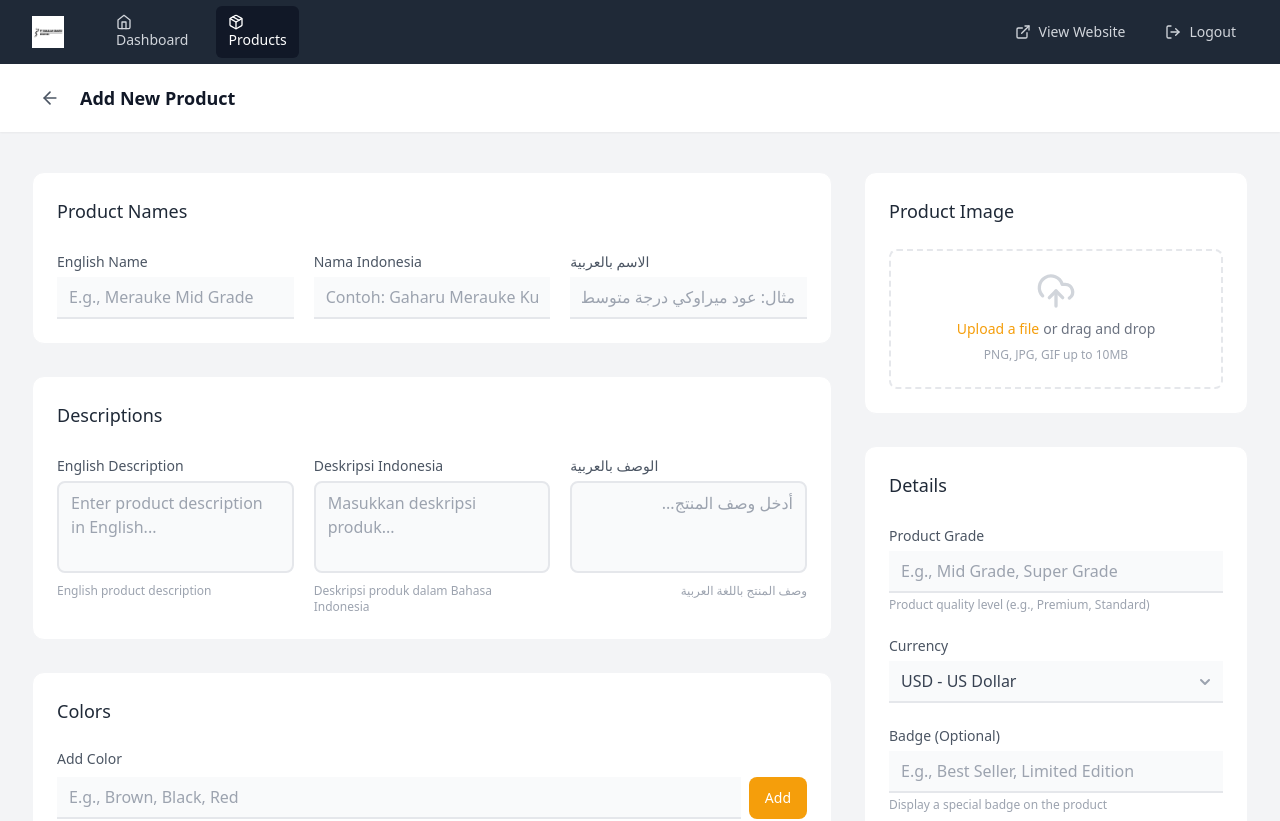
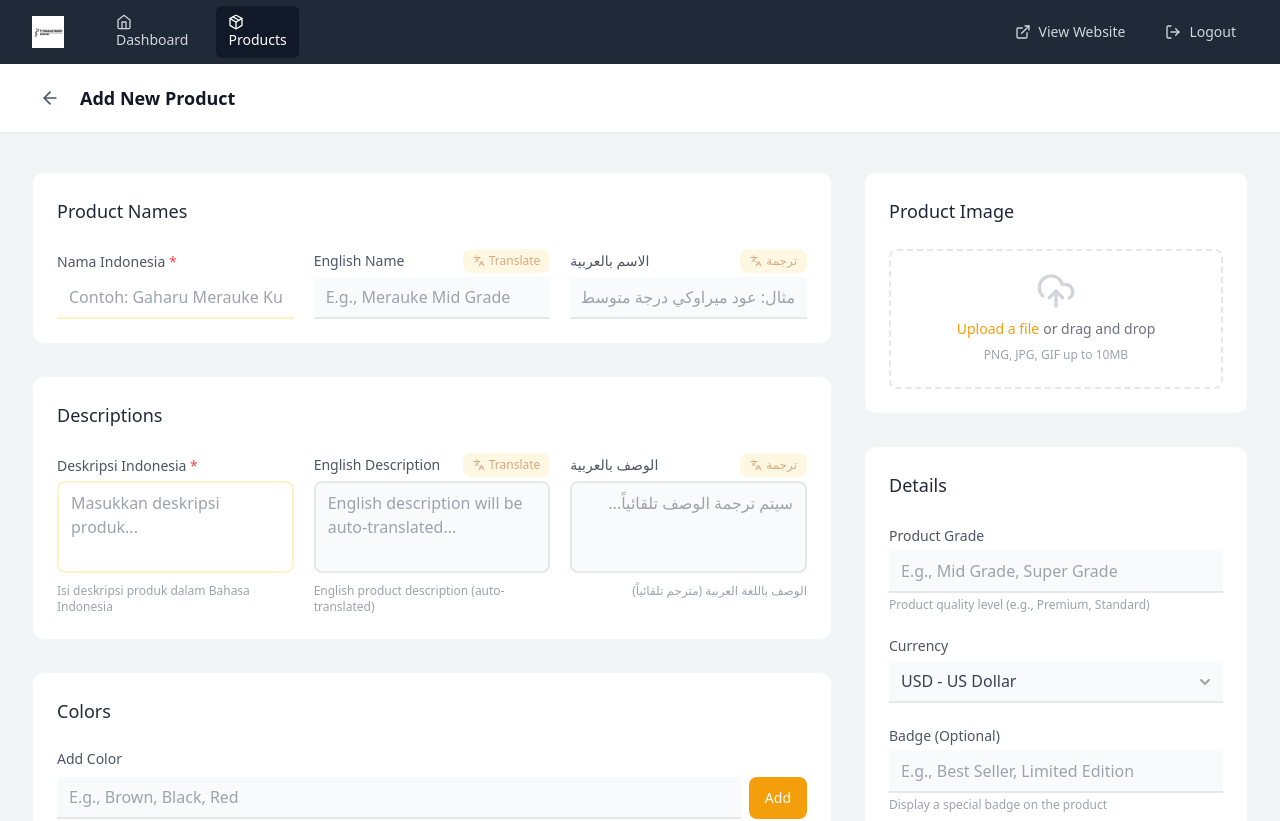
Before and after one commit to aldotobing/bakalahgaharu, a React (Vite) app: page /admin/products/new in a window 1280 px wide. Shown: the top 821 px of the page. Built offline with nearby package versions, Linux system fonts and the light colour scheme; sample sign-in values are in the browser's storage.

Commit message:
translation

```diff
--- a/package.json
+++ b/package.json
@@ -16,14 +16,15 @@
     "react": "^18.3.1",
     "react-country-flag": "^3.1.0",
     "react-dom": "^18.3.1",
-    "react-router-dom": "^7.6.3"
+    "react-router-dom": "^7.6.3",
+    "react-toastify": "^11.0.5"
   },
   "devDependencies": {
     "@eslint/js": "^9.9.1",
     "@types/node": "^24.0.10",
     "@types/react": "^18.3.5",
     "@types/react-dom": "^18.3.0",
-    "@vitejs/plugin-react": "^4.3.1",
+    "@vitejs/plugin-react": "^4.6.0",
     "autoprefixer": "^10.4.18",
     "eslint": "^9.9.1",
     "eslint-plugin-react-hooks": "^5.1.0-rc.0",
--- a/src/pages/admin/ProductForm.tsx
+++ b/src/pages/admin/ProductForm.tsx
@@ -1,9 +1,10 @@
 import { useState, useEffect } from 'react';
 import { useNavigate, useParams, Link } from 'react-router-dom';
 import { Product } from '@/types';
-import { Loader2, Plus, Trash2, UploadCloud, ArrowLeft } from 'lucide-react';
+import { Loader2, Plus, Trash2, UploadCloud, ArrowLeft, Languages } from 'lucide-react';
 import { API_BASE_URL } from '@/config';
 import AdminHeader from '@/components/admin/AdminHeader';
+import { toast } from 'react-toastify';
 
 type PriceOption = {
   price: number;
@@ -51,6 +52,7 @@ const ProductForm: React.FC = () => {
   const [colorInput, setColorInput] = useState('');
   const [imageFile, setImageFile] = useState<File | null>(null);
   const [isSubmitting, setIsSubmitting] = useState(false);
+  const [isTranslating, setIsTranslating] = useState(false);
   const [error, setError] = useState<string | null>(null);
 
   const fetchProduct = async () => {
@@ -167,6 +169,139 @@ const ProductForm: React.FC = () => {
   const handleImageChange = (e: React.ChangeEvent<HTMLInputElement>) => {
     if (e.target.files && e.target.files[0]) {
       setImageFile(e.target.files[0]);
+    }
+  };
+
+  const translateText = async (text: string, targetLang: 'en' | 'ar'): Promise<string> => {
+    try {
+      if (!text.trim()) return '';
+
+      setIsTranslating(true);
+
+      // Clear any previous error
+      setError(null);
+
+      // Create a more explicit prompt to get consistent JSON response
+      const prompt = `You are a translator. Translate this Indonesian text to English and Arabic.
+
+      Return ONLY a valid JSON array with two objects in this exact format:
+      [
+        { "english": "English translation here" },
+        { "arab": "Arabic translation here" }
+      ]
+
+      Indonesian Text: "${text.trim()}"`;
+
+      const response = await fetch('/api/cloudflare/v1/c3b9fa9ebddb0361afa9f84815831195/cloudflare/workers-ai/@cf/meta/llama-3.1-8b-instruct', {
+        method: 'POST',
+        headers: {
+          'Authorization': `Bearer ${import.meta.env.VITE_CF_TOKEN}`,
+          'Content-Type': 'application/json',
+        },
+        body: JSON.stringify({
+          prompt,
+          max_tokens: 500,
+          temperature: 0.3
+        }),
+      });
+
+      if (!response.ok) {
+        const errorData = await response.text();
+        console.error('Translation API error:', errorData);
+        throw new Error(`Translation failed: ${response.status} ${response.statusText}`);
+      }
+
+      const data = await response.json();
+      const result = data.result?.response || data.choices?.[0]?.message?.content || '';
+
+      try {
+        // Clean up the response to extract just the JSON
+        const jsonString = result
+          .replace(/^[^{]*/, '') // Remove anything before the first {
+          .replace(/[^}]*$/, '') // Remove anything after the last }
+          .replace(/[\r\n]/g, ''); // Remove newlines
+
+        // Try to parse the cleaned JSON
+        const translations = JSON.parse(`[${jsonString}]`);
+
+        // Find the correct translation
+        const translationObj = targetLang === 'en'
+          ? translations.find((t: any) => 'english' in t)
+          : translations.find((t: any) => 'arab' in t);
+
+        if (!translationObj) {
+          throw new Error(`Could not find ${targetLang === 'en' ? 'English' : 'Arabic'} translation in response`);
+        }
+
+        const translation = targetLang === 'en'
+          ? translationObj.english
+          : translationObj.arab;
+
+        if (!translation || typeof translation !== 'string') {
+          throw new Error('Invalid translation format received');
+        }
+
+        return translation.trim();
+
+      } catch (parseError) {
+        console.error('Error parsing translation:', parseError);
+        console.error('Raw response:', result);
+        throw new Error('Failed to parse translation response');
+      }
+    } catch (error) {
+      console.error('Translation error:', error);
+      toast.error(`Failed to translate to ${targetLang === 'en' ? 'English' : 'Arabic'}`);
+      return '';
+    } finally {
+      setIsTranslating(false);
+    }
+  };
+
+  const handleTranslateName = async (targetLang: 'en' | 'ar') => {
+    if (!formData.name.id) {
+      toast.warning('Please enter Indonesian name first');
+      return;
+    }
+
+    try {
+      const translatedText = await translateText(formData.name.id, targetLang);
+      if (translatedText) {
+        setFormData(prev => ({
+          ...prev,
+          name: {
+            ...prev.name,
+            [targetLang]: translatedText
+          }
+        }));
+        toast.success(`Successfully translated name to ${targetLang === 'en' ? 'English' : 'Arabic'}`);
+      }
+    } catch (error) {
+      console.error('Name translation error:', error);
+      toast.error(`Failed to translate name to ${targetLang === 'en' ? 'English' : 'Arabic'}`);
+    }
+  };
+
+  const handleTranslateDescription = async (targetLang: 'en' | 'ar') => {
+    if (!formData.description.id) {
+      toast.warning('Please enter Indonesian description first');
+      return;
+    }
+
+    try {
+      const translatedText = await translateText(formData.description.id, targetLang);
+      if (translatedText) {
+        setFormData(prev => ({
+          ...prev,
+          description: {
+            ...prev.description,
+            [targetLang]: translatedText
+          }
+        }));
+        toast.success(`Translated to ${targetLang === 'en' ? 'English' : 'Arabic'} successfully`);
+      }
+    } catch (error) {
+      console.error('Translation error:', error);
+      toast.error('Translation failed. Please try again.');
     }
   };
 
@@ -312,9 +447,40 @@ const ProductForm: React.FC = () => {
                 <h2 className="text-lg font-medium text-gray-800 mb-6">Product Names</h2>
                 <div className="grid grid-cols-1 md:grid-cols-3 gap-5">
                   <div className="space-y-1">
+                    <label htmlFor="name.id" className="text-sm font-normal text-gray-600">
+                      Nama Indonesia <span className="text-red-500">*</span>
+                    </label>
+                    <input
+                      type="text"
+                      name="name.id"
+                      id="name.id"
+                      value={formData.name.id}
+                      onChange={handleChange}
+                      required
+                      placeholder="Contoh: Gaharu Merauke Kualitas Menengah"
+                      className="w-full px-3 py-2 text-gray-700 bg-white border-b-2 border-amber-100 focus:border-amber-400 focus:outline-none focus:bg-white transition-colors duration-200"
+                    />
+                  </div>
+                  <div className="space-y-1">
+                    <div className="flex justify-between items-center">
                       <label htmlFor="name.en" className="text-sm font-normal text-gray-600">
                         English Name
                       </label>
+                      <button
+                        type="button"
+                        onClick={() => handleTranslateName('en')}
+                        disabled={isTranslating || !formData.name.id}
+                        className="inline-flex items-center px-2.5 py-1 text-xs font-medium rounded-lg text-amber-700 bg-amber-100 hover:bg-amber-200 focus:outline-none focus:ring-2 focus:ring-offset-2 focus:ring-amber-500 disabled:opacity-50 disabled:cursor-not-allowed"
+                      >
+                        {isTranslating ? (
+                          <Loader2 className="h-3 w-3 mr-1 animate-spin" />
+                        ) : (
+                          <Languages className="h-3 w-3 mr-1" />
+                        )}
+                        Translate
+                      </button>
+                    </div>
+                    <div className="relative">
                       <input
                         type="text"
                         name="name.en"
@@ -326,25 +492,27 @@ const ProductForm: React.FC = () => {
                         className="w-full px-3 py-2 text-gray-700 bg-gray-50 border-b-2 border-gray-200 focus:border-amber-400 focus:outline-none focus:bg-white transition-colors duration-200"
                       />
                     </div>
-                  <div className="space-y-1">
-                    <label htmlFor="name.id" className="text-sm font-normal text-gray-600">
-                      Nama Indonesia
-                    </label>
-                    <input
-                      type="text"
-                      name="name.id"
-                      id="name.id"
-                      value={formData.name.id}
-                      onChange={handleChange}
-                      required
-                      placeholder="Contoh: Gaharu Merauke Kualitas Menengah"
-                      className="w-full px-3 py-2 text-gray-700 bg-gray-50 border-b-2 border-gray-200 focus:border-amber-400 focus:outline-none focus:bg-white transition-colors duration-200"
-                    />
                   </div>
                   <div className="space-y-1">
+                    <div className="flex justify-between items-center">
                       <label htmlFor="name.ar" className="text-sm font-normal text-gray-600">
                         الاسم بالعربية
                       </label>
+                      <button
+                        type="button"
+                        onClick={() => handleTranslateName('ar')}
+                        disabled={isTranslating || !formData.name.id}
+                        className="inline-flex items-center px-2.5 py-1 text-xs font-medium rounded-lg text-amber-700 bg-amber-100 hover:bg-amber-200 focus:outline-none focus:ring-2 focus:ring-offset-2 focus:ring-amber-500 disabled:opacity-50 disabled:cursor-not-allowed"
+                      >
+                        {isTranslating ? (
+                          <Loader2 className="h-3 w-3 mr-1 animate-spin" />
+                        ) : (
+                          <Languages className="h-3 w-3 mr-1" />
+                        )}
+                        ترجمة
+                      </button>
+                    </div>
+                    <div className="relative">
                       <input
                         type="text"
                         name="name.ar"
@@ -359,32 +527,15 @@ const ProductForm: React.FC = () => {
                     </div>
                   </div>
                 </div>
+              </div>
 
               {/* Descriptions */}
               <div className="bg-white rounded-xl border border-gray-100 p-6 transition-all duration-200 hover:shadow-sm">
                 <h2 className="text-lg font-medium text-gray-800 mb-6">Descriptions</h2>
                 <div className="grid grid-cols-1 md:grid-cols-3 gap-5">
                   <div className="space-y-1">
-                    <label htmlFor="description.en" className="text-sm font-normal text-gray-600">
-                      English Description
-                    </label>
-                    <div className="relative">
-                      <textarea
-                        name="description.en"
-                        id="description.en"
-                        value={formData.description.en}
-                        onChange={handleChange}
-                        rows={3}
-                        required
-                        placeholder="Enter product description in English..."
-                        className="w-full px-3 py-2 text-gray-700 bg-gray-50 rounded-lg border-2 border-gray-200 focus:border-amber-400 focus:outline-none focus:bg-white transition-colors duration-200 resize-none"
-                      />
-                      <p className="mt-1 text-xs text-gray-400">English product description</p>
-                    </div>
-                  </div>
-                  <div className="space-y-1">
                     <label htmlFor="description.id" className="text-sm font-normal text-gray-600">
-                      Deskripsi Indonesia
+                      Deskripsi Indonesia <span className="text-red-500">*</span>
                     </label>
                     <div className="relative">
                       <textarea
@@ -395,15 +546,62 @@ const ProductForm: React.FC = () => {
                         rows={3}
                         required
                         placeholder="Masukkan deskripsi produk..."
-                        className="w-full px-3 py-2 text-gray-700 bg-gray-50 rounded-lg border-2 border-gray-200 focus:border-amber-400 focus:outline-none focus:bg-white transition-colors duration-200 resize-none"
+                        className="w-full px-3 py-2 text-gray-700 bg-white rounded-lg border-2 border-amber-100 focus:border-amber-400 focus:outline-none focus:bg-white transition-colors duration-200 resize-none"
                       />
-                      <p className="mt-1 text-xs text-gray-400">Deskripsi produk dalam Bahasa Indonesia</p>
+                      <p className="mt-1 text-xs text-gray-400">Isi deskripsi produk dalam Bahasa Indonesia</p>
                     </div>
                   </div>
                   <div className="space-y-1">
+                    <div className="flex justify-between items-center">
+                      <label htmlFor="description.en" className="text-sm font-normal text-gray-600">
+                        English Description
+                      </label>
+                      <button
+                        type="button"
+                        onClick={() => handleTranslateDescription('en')}
+                        disabled={isTranslating || !formData.description.id}
+                        className="inline-flex items-center px-2.5 py-1 text-xs font-medium rounded-lg text-amber-700 bg-amber-100 hover:bg-amber-200 focus:outline-none focus:ring-2 focus:ring-offset-2 focus:ring-amber-500 disabled:opacity-50 disabled:cursor-not-allowed"
+                      >
+                        {isTranslating ? (
+                          <Loader2 className="h-3 w-3 mr-1 animate-spin" />
+                        ) : (
+                          <Languages className="h-3 w-3 mr-1" />
+                        )}
+                        Translate
+                      </button>
+                    </div>
+                    <div className="relative">
+                      <textarea
+                        name="description.en"
+                        id="description.en"
+                        value={formData.description.en}
+                        onChange={handleChange}
+                        rows={3}
+                        placeholder="English description will be auto-translated..."
+                        className="w-full px-3 py-2 text-gray-700 bg-gray-50 rounded-lg border-2 border-gray-200 focus:border-amber-400 focus:outline-none focus:bg-white transition-colors duration-200 resize-none"
+                      />
+                      <p className="mt-1 text-xs text-gray-400">English product description (auto-translated)</p>
+                    </div>
+                  </div>
+                  <div className="space-y-1">
+                    <div className="flex justify-between items-center">
                       <label htmlFor="description.ar" className="text-sm font-normal text-gray-600">
                         الوصف بالعربية
                       </label>
+                      <button
+                        type="button"
+                        onClick={() => handleTranslateDescription('ar')}
+                        disabled={isTranslating || !formData.description.id}
+                        className="inline-flex items-center px-2.5 py-1 text-xs font-medium rounded-lg text-amber-700 bg-amber-100 hover:bg-amber-200 focus:outline-none focus:ring-2 focus:ring-offset-2 focus:ring-amber-500 disabled:opacity-50 disabled:cursor-not-allowed"
+                      >
+                        {isTranslating ? (
+                          <Loader2 className="h-3 w-3 mr-1 animate-spin" />
+                        ) : (
+                          <Languages className="h-3 w-3 mr-1" />
+                        )}
+                        ترجمة
+                      </button>
+                    </div>
                     <div className="relative">
                       <textarea
                         name="description.ar"
@@ -412,11 +610,10 @@ const ProductForm: React.FC = () => {
                         onChange={handleChange}
                         dir="rtl"
                         rows={3}
-                        required
-                        placeholder="أدخل وصف المنتج..."
+                        placeholder="سيتم ترجمة الوصف تلقائياً..."
                         className="w-full px-3 py-2 text-gray-700 bg-gray-50 rounded-lg border-2 border-gray-200 focus:border-amber-400 focus:outline-none focus:bg-white transition-colors duration-200 resize-none"
                       />
-                      <p className="mt-1 text-xs text-gray-400 text-right">وصف المنتج باللغة العربية</p>
+                      <p className="mt-1 text-xs text-gray-400 text-right">الوصف باللغة العربية (مترجم تلقائياً)</p>
                     </div>
                   </div>
                 </div>
--- a/vite.config.ts
+++ b/vite.config.ts
@@ -13,4 +13,13 @@ export default defineConfig({
   optimizeDeps: {
     exclude: ['lucide-react'],
   },
+  server: {
+    proxy: {
+      '/api/cloudflare': {
+        target: 'https://gateway.ai.cloudflare.com',
+        changeOrigin: true,
+        rewrite: (path) => path.replace(/^\/api\/cloudflare/, ''),
+      }
+    }
+  }
 });
```
Also changed, not shown: 1 other file (tests, documents, lock files or other folders). Lines whose indentation alone changed are shown as unchanged.
